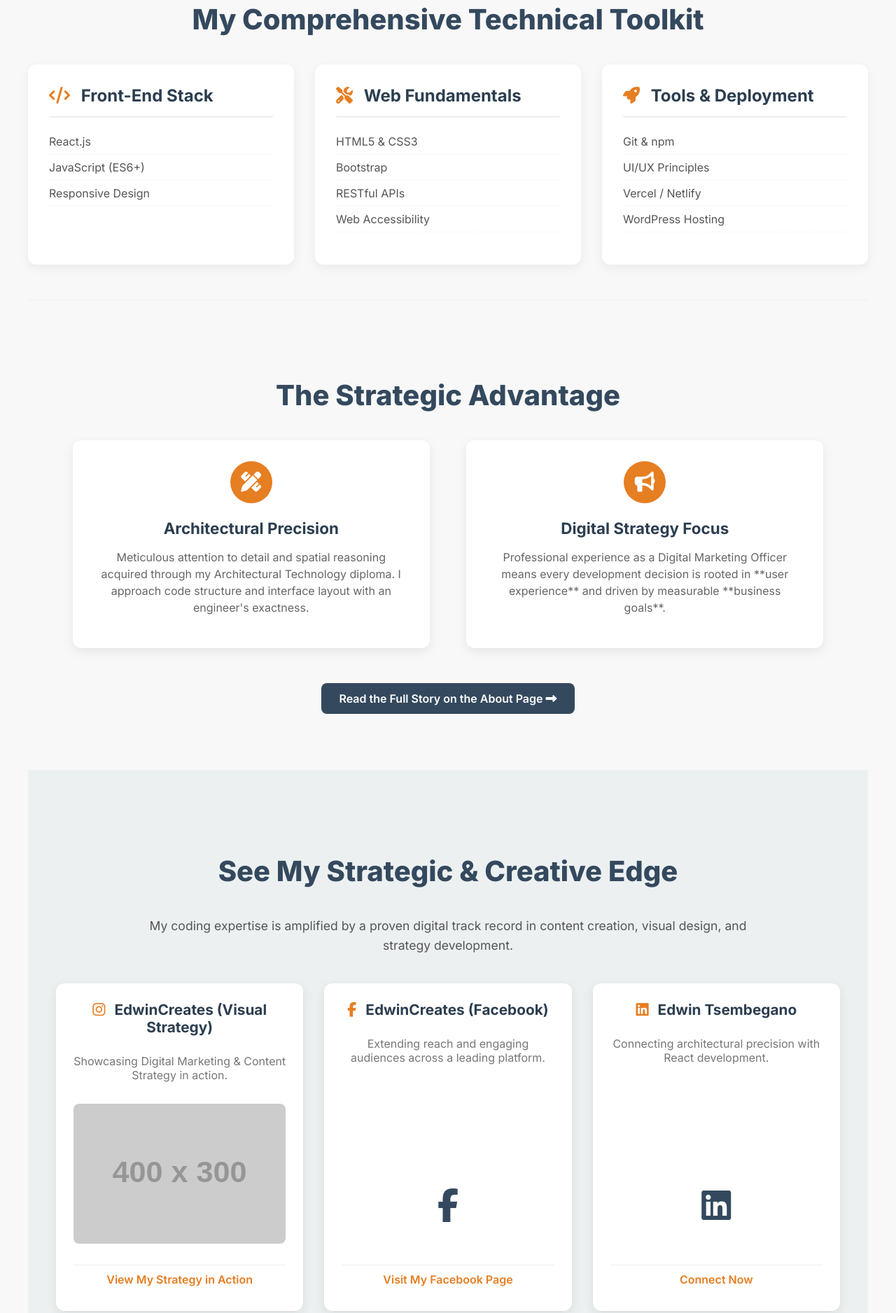
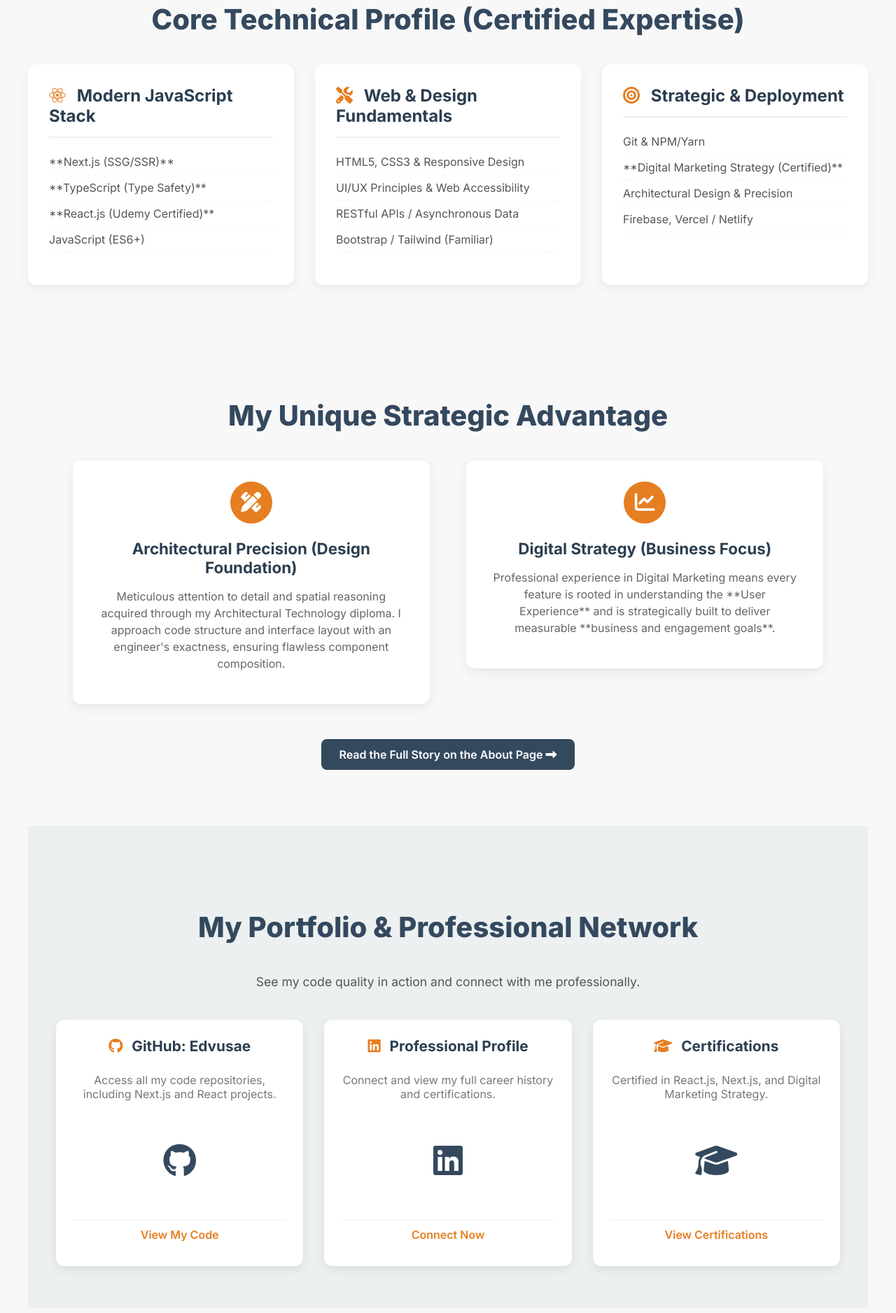
Before and after one commit to Edvusae/mySecondProject, a plain HTML site: page public/index.html in a window 1280 px wide. Shown: the part 806-2682 px from the top of the page at 70% size. Drawn offline with Linux system fonts and the light colour scheme; placeholder pictures from the web are drawn by us.

Commit message:
feat: Refactor the homepage

```diff
--- a/public/index.html
+++ b/public/index.html
@@ -13,6 +13,7 @@
     <link rel="icon" type="image/x-icon" href="/img/Edlogo.jpg" >
 </head>
 <body>
+
     <header class="main-header">
         <nav>
             <div class="logo">My Portfolio</div>
@@ -31,106 +32,105 @@
             <div class="hero-content-professional">
                 <p class="greeting">Hello, I'm Edwin Tsembegano.</p>
                 <h1 class="main-headline">
-                    React.js Developer. Architecturally Minded. Strategically Driven.
+                    Front-End Developer. Next.js | TypeScript | React.js Expert.
                 </h1>
                 <p class="pitch-summary">
-                    Highly motivated Front-End Developer specializing in **React.js** and **Responsive Design**. I blend a **precision architectural mindset** with digital marketing strategy to build user interfaces (UI) that are not only robust but also intentionally designed to enhance **UX** and achieve business goals.
+                    I build pixel-perfect, highly scalable web applications. My approach merges **advanced React/Next.js development** with a **precision architectural mindset** and **digital strategy expertise**. I engineer interfaces (UI) that are not only robust and type-safe but are intentionally designed to maximize business results and enhance user experience (UX).
                 </p>
-                <a href="projects.html" class="cta-button primary-cta">Explore My Work <i class="fas fa-arrow-right"></i></a>
+                <a href="projects.html" class="cta-button primary-cta">View My Modern Stack Projects <i class="fas fa-arrow-right"></i></a>
             </div>
             <div class="hero-image-placeholder">
-                <img src="./image_e2cf6b.jpg" alt="Edwin Tsembegano working on a computer, demonstrating focus and strategy." onerror="this.onerror=null;this.src='https://placehold.co/600x400/ecf0f1/2c3e50?text=Developer+Hero+Image';">
+                <!-- Image file uploaded by user -->
+                <img src="./image_e2cf6b.jpg" alt="Edwin Tsembegano working on a computer, demonstrating focus and strategy." onerror="this.onerror=null;this.src='https://placehold.co/600x400/ecf0f1/2c3e50?text=React+%26+Next.js+Developer';">
             </div>
         </section>
 
         <section class="technical-stack-section">
-            <h2 class="section-title">My Comprehensive Technical Toolkit</h2>
+            <h2 class="section-title">Core Technical Profile (Certified Expertise)</h2>
 
             <div class="stack-categories-grid">
 
                 <div class="category-card">
-                    <h3><i class="fas fa-code"></i> Front-End Stack</h3>
+                    <h3><i class="fab fa-react"></i> Modern JavaScript Stack</h3>
                     <ul>
-                        <li>React.js</li>
+                        <li>**Next.js (SSG/SSR)**</li>
+                        <li>**TypeScript (Type Safety)**</li>
+                        <li>**React.js (Udemy Certified)**</li>
                         <li>JavaScript (ES6+)</li>
-                        <li>Responsive Design</li>
                     </ul>
                 </div>
 
                 <div class="category-card">
-                    <h3><i class="fas fa-tools"></i> Web Fundamentals</h3>
+                    <h3><i class="fas fa-tools"></i> Web & Design Fundamentals</h3>
                     <ul>
-                        <li>HTML5 & CSS3</li>
-                        <li>Bootstrap</li>
-                        <li>RESTful APIs</li>
-                        <li>Web Accessibility</li>
+                        <li>HTML5, CSS3 & Responsive Design</li>
+                        <li>UI/UX Principles & Web Accessibility</li>
+                        <li>RESTful APIs / Asynchronous Data</li>
+                        <li>Bootstrap / Tailwind (Familiar)</li>
                     </ul>
                 </div>
 
                 <div class="category-card">
-                    <h3><i class="fas fa-rocket"></i> Tools & Deployment</h3>
+                    <h3><i class="fas fa-bullseye"></i> Strategic & Deployment</h3>
                     <ul>
-                        <li>Git & npm</li>
-                        <li>UI/UX Principles</li>
-                        <li>Vercel / Netlify</li>
-                        <li>WordPress Hosting</li>
+                        <li>Git & NPM/Yarn</li>
+                        <li>**Digital Marketing Strategy (Certified)**</li>
+                        <li>Architectural Design & Precision</li>
+                        <li>Firebase, Vercel / Netlify</li>
                     </ul>
                 </div>
             </div>
         </section>
 
         <section class="highlight-experience">
-            <h2 class="section-title">The Strategic Advantage</h2>
+            <h2 class="section-title">My Unique Strategic Advantage</h2>
             <div class="experience-card">
                 <div class="icon-container"><i class="fas fa-pencil-ruler"></i></div>
-                <h3>Architectural Precision</h3>
-                <p>Meticulous attention to detail and spatial reasoning acquired through my Architectural Technology diploma. I approach code structure and interface layout with an engineer's exactness.</p>
+                <h3>Architectural Precision (Design Foundation)</h3>
+                <p>Meticulous attention to detail and spatial reasoning acquired through my Architectural Technology diploma. I approach code structure and interface layout with an engineer's exactness, ensuring flawless component composition.</p>
             </div>
             <div class="experience-card">
-                <div class="icon-container"><i class="fas fa-bullhorn"></i></div>
-                <h3>Digital Strategy Focus</h3>
-                <p>Professional experience as a Digital Marketing Officer means every development decision is rooted in **user experience** and driven by measurable **business goals**.</p>
+                <div class="icon-container"><i class="fas fa-chart-line"></i></div>
+                <h3>Digital Strategy (Business Focus)</h3>
+                <p>Professional experience in Digital Marketing means every feature is rooted in understanding the **User Experience** and is strategically built to deliver measurable **business and engagement goals**.</p>
             </div>
             <a href="about.html" class="cta-button secondary-cta">Read the Full Story on the About Page <i class="fas fa-long-arrow-alt-right"></i></a>
         </section>
 
+        <!-- Keeping the Social Proof Section for credibility -->
         <section class="social-proof-section">
-            <h2 class="section-title">See My Strategic & Creative Edge</h2>
+            <h2 class="section-title">My Portfolio & Professional Network</h2>
             <p class="pitch-summary">
-                My coding expertise is amplified by a proven digital track record in content creation, visual design, and strategy development.
+                See my code quality in action and connect with me professionally.
             </p>
 
             <div class="social-proof-grid">
 
                 <div class="social-preview-card">
-                    <h3><i class="fab fa-instagram"></i> EdwinCreates (Visual Strategy)</h3>
-                    <p>Showcasing Digital Marketing & Content Strategy in action.</p>
-
-                    <img src="https://placehold.co/400x300/2c3e50/ffffff?text=Instagram+Content+Preview" alt="Instagram/Facebook Content Preview">
-
-                    <a href="https://www.edwintsembegano.com" target="_blank" class="preview-link">View My Strategy in Action</a>
+                    <h3><i class="fab fa-github"></i> GitHub: Edvusae</h3>
+                    <p>Access all my code repositories, including Next.js and React projects.</p>
+                    <div class="icon-container-large"><i class="fab fa-github"></i></div>
+                    <a href="https://github.com/Edvusae" target="_blank" class="preview-link">View My Code</a>
                 </div>
 
                 <div class="social-preview-card">
-                    <h3><i class="fab fa-facebook-f"></i> EdwinCreates (Facebook)</h3>
-                    <p>Extending reach and engaging audiences across a leading platform.</p>
-
-                    <div class="icon-container-large"><i class="fab fa-facebook-f"></i></div>
-
-                    <a href="https://www.edwintsembegano.com" target="_blank" class="preview-link">Visit My Facebook Page</a>
+                    <h3><i class="fab fa-linkedin"></i> Professional Profile</h3>
+                    <p>Connect and view my full career history and certifications.</p>
+                    <div class="icon-container-large"><i class="fab fa-linkedin"></i></div>
+                    <a href="https://www.linkedin.com/in/edwin-tsembegano-13800b23a/Profile" target="_blank" class="preview-link">Connect Now</a>
                 </div>
 
                 <div class="social-preview-card">
-                    <h3><i class="fab fa-linkedin"></i> Edwin Tsembegano</h3>
-                    <p>Connecting architectural precision with React development.</p>
-
-                    <div class="icon-container-large"><i class="fab fa-linkedin"></i></div>
-
-                    <a href="https://www.linkedin.com/in/edwin-tsembegano-13800b23a/Profile" target="_blank" class="preview-link">Connect Now</a>
+                    <h3><i class="fas fa-graduation-cap"></i> Certifications</h3>
+                    <p>Certified in React.js, Next.js, and Digital Marketing Strategy.</p>
+                    <div class="icon-container-large"><i class="fas fa-graduation-cap"></i></div>
+                    <a href="about.html#certifications" class="preview-link">View Certifications</a>
                 </div>
             </div>
         </section>
+
     </main>
+
     <footer>
         <div class="footer-content">
             <p class="footer-cta-headline">
```
